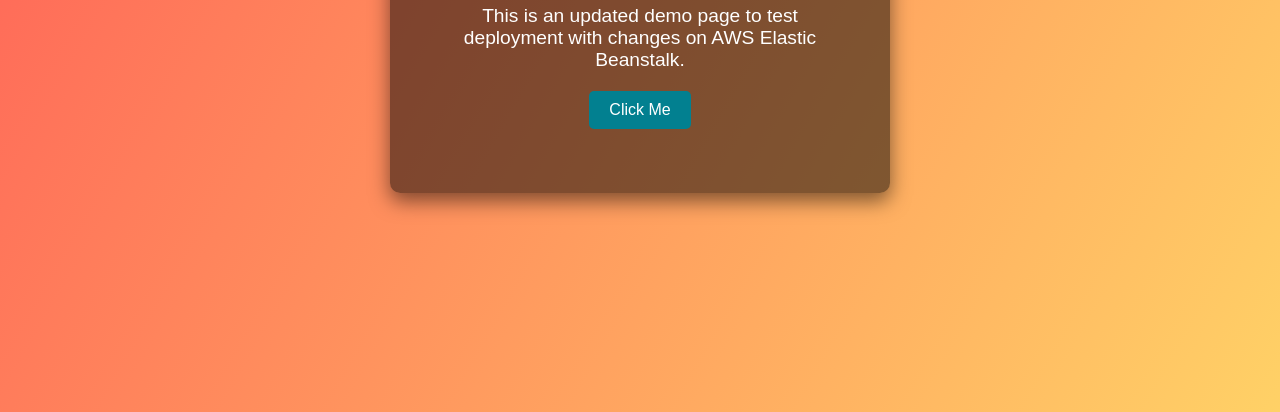
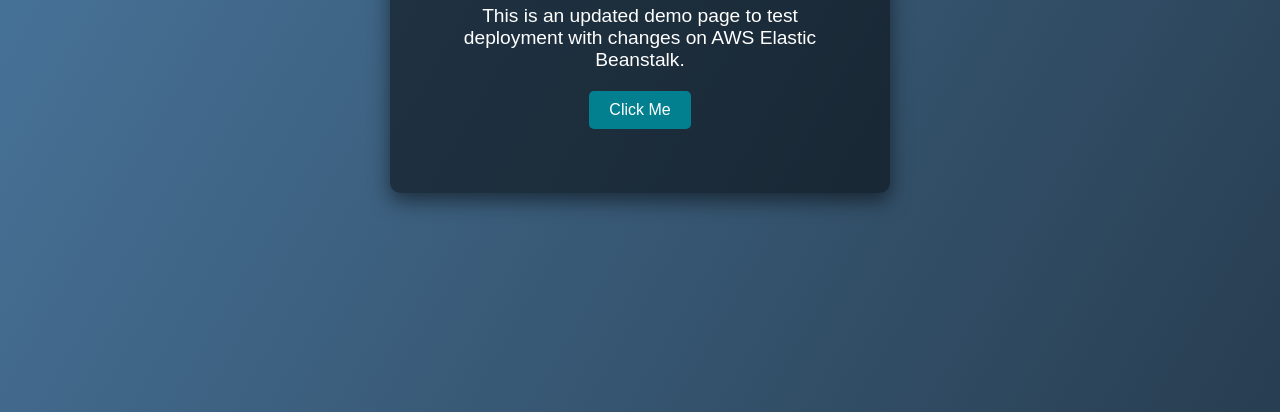
Before and after one commit to Shreyas939/casestudy, a plain HTML site: page index.html in a window 1280 px wide. Shown: the part 388-800 px from the top of the page. Drawn offline with Linux system fonts and the light colour scheme.

Commit message:
Update index.html

```diff
--- a/index.html
+++ b/index.html
@@ -13,7 +13,7 @@
 
         body {
             font-family: Arial, sans-serif;
-            background: linear-gradient(120deg, #ff5e57, #ffd166); /* Updated background colors */
+            background: linear-gradient(120deg, #4b79a1, #283e51); /* Updated background colors */
             color: white;
             min-height: 100vh;
             display: flex;
```
